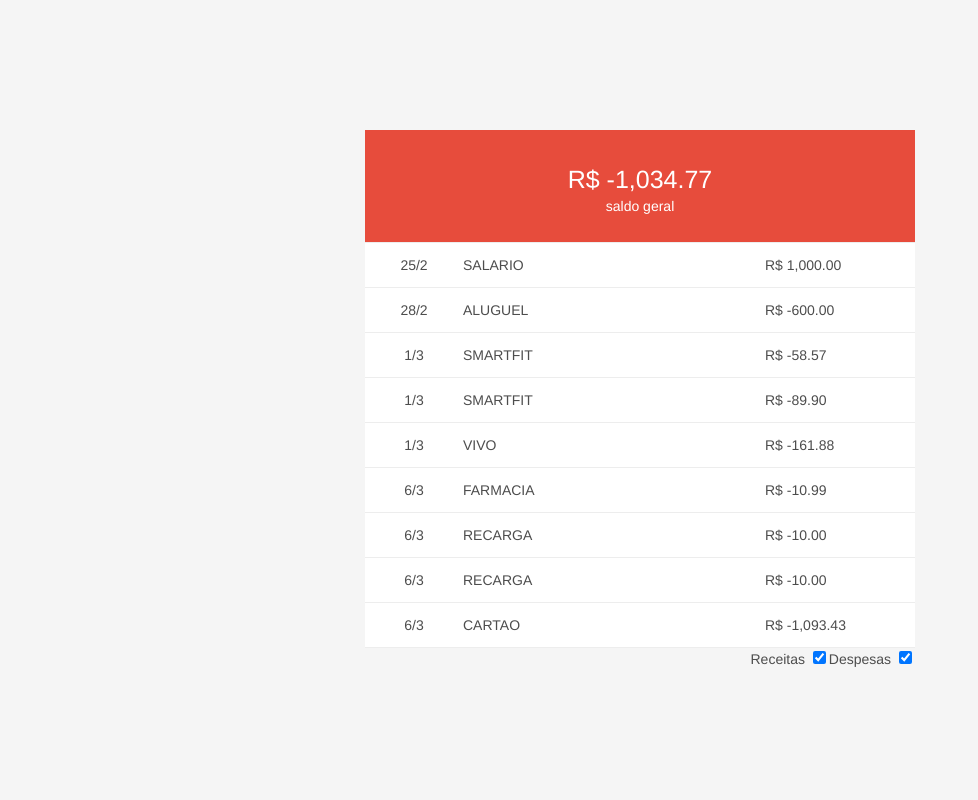
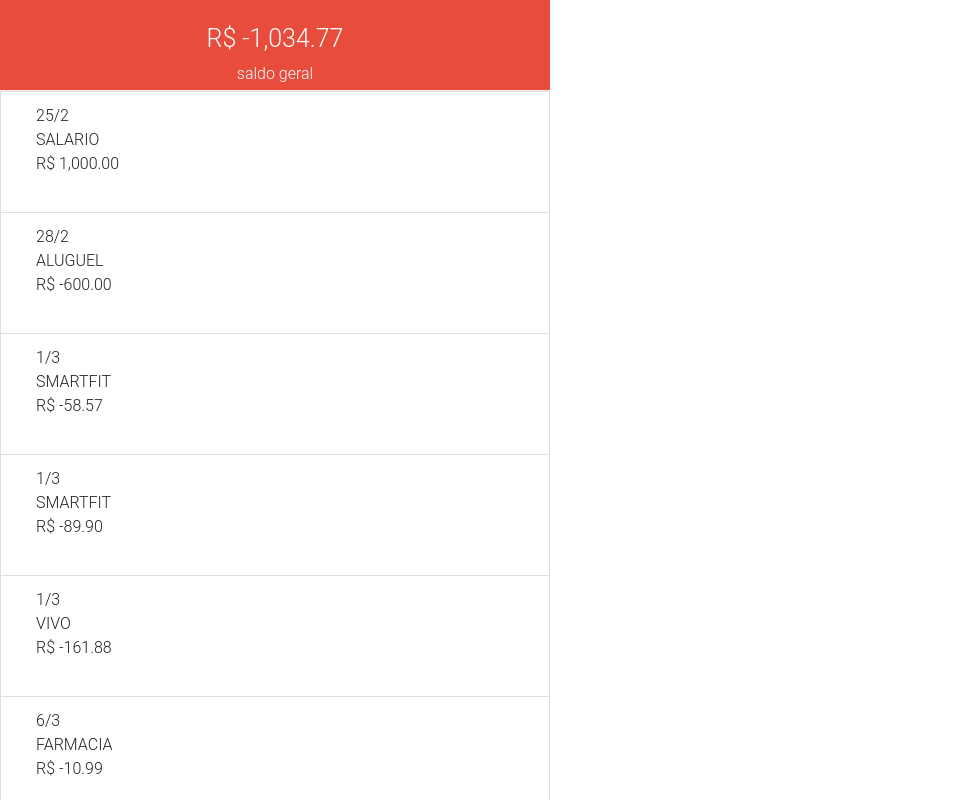
Before and after one commit to jovanepires/killbills, a Vue app: page /#/ in a window 1280 px wide. Shown: the top 800 px of the page, without its empty margins (0-978 px from the left). Built offline with nearby package versions, Linux system fonts and the light colour scheme.

Commit message:
add mdboostrap

```diff
--- a/config/index.js
+++ b/config/index.js
@@ -33,6 +33,6 @@ module.exports = {
     // (https://github.com/webpack/css-loader#sourcemaps)
     // In our experience, they generally work as expected,
     // just be aware of this issue when enabling this option.
-    cssSourceMap: false
+    cssSourceMap: true
   }
 }
--- a/index.html
+++ b/index.html
@@ -3,6 +3,8 @@
   <head>
     <meta charset="utf-8">
     <title>accioweb</title>
+    <meta name="viewport" content="width=device-width, initial-scale=1, shrink-to-fit=no">
+
   </head>
   <body>
     <div id="app"></div>
--- a/package.json
+++ b/package.json
@@ -16,6 +16,7 @@
     "deploy": "npm run build && npm run git-commit && npm run git-push"
   },
   "dependencies": {
+    "mdbootstrap": "^4.3.1",
     "vue": "^2.2.2",
     "vue-router": "^2.2.0"
   },
--- a/src/App.vue
+++ b/src/App.vue
@@ -1,5 +1,5 @@
 <template>
-  <div id="app">
+  <div id="app" class="container-fluid">
     <router-view></router-view>
   </div>
 </template>
@@ -30,7 +30,7 @@ body {
   -webkit-font-smoothing: antialiased;
   -moz-osx-font-smoothing: grayscale;
   color: #2c3e50;*/
-  margin: 130px 0 40px 0;
+  /*margin: 130px 0 40px 0;*/
 }
 
 #app h1 {
--- a/src/components/Bills.vue
+++ b/src/components/Bills.vue
@@ -1,7 +1,7 @@
 <template>
   <section class="main bills">
 
-    <header :class="activeClass">
+    <header :class="activeClass" class="row">
       <div class="header-content">
         <span>{{ total | currency }}</span>
       </div>
@@ -12,15 +12,11 @@
       </div>
     </header>
 
-    <div class="scroll-list">
-      <div class="scroll-list-item" v-for="item in recipes">
-        <div class="scroll-list-item-content">
-          <div class="scroll-list-item-content-inner">
-            <div class="date">{{ item.date | date }}</div>
-            <div class="title">{{ item.title }}</div>
-            <div class="value">{{ item.value | currency }}</div>
-          </div>
-        </div>
+    <div class="scroll-list list-group row">
+      <div class="scroll-list-item list-group-item" v-for="item in recipes">
+        <div class="date col-2">{{ item.date | date }}</div>
+        <div class="title col-6">{{ item.title }}</div>
+        <div class="value col-4">{{ item.value | currency }}</div>
       </div>
     </div>
 
@@ -40,6 +36,9 @@
 <script>
 
 import { getBills } from '../api'
+
+import 'mdbootstrap/css/bootstrap.css'
+import 'mdbootstrap/css/mdb.css'
 
 export default {
   name: 'bills',
@@ -97,8 +96,6 @@ export default {
   .bills header {
     text-align: center;
     color: #fff;
-    padding: 20px 0;
-    margin: 0;
     border-bottom: 1px solid #ededed;
   }
   .bills header.positive {
@@ -108,9 +105,9 @@ export default {
     background: #e74c3c;
   }
   .header-title {
-    margin: 0;
     outline: none;
     position: relative;
+    margin: 0 auto;
   }
   .header-title-inner {
     line-height: 20px;
@@ -121,8 +118,10 @@ export default {
     font-size: 25px;
     padding-top: 20px;
     position: relative;
+    margin: 0 auto;
+    width: 100%;
   }
-  .scroll-list {
+  /*.scroll-list {
     margin: 0;
     padding: 0;
   }
@@ -148,7 +147,6 @@ export default {
     height: 28px;
     margin: -4px 0;
     position: relative;
-    width: 98px;
     align-items: center;
     -webkit-align-items: center;
     display: -webkit-flex;
@@ -162,17 +160,15 @@ export default {
   }
   .scroll-list-item-content-inner .title {
     display: inline-block;
-    width: 294px;
   }
   .scroll-list-item-content-inner .value {
     display: flex;
     margin: 0 24px 0 8px;
     min-width: 0;
-    width: 0;
     word-wrap: break-word;
     -webkit-flex: 1;
     flex: 1;
-  }
+  }*/
   .bills footer {
     text-align: right;
   }
```
Also changed, not shown: 8 other files (tests, documents, lock files or other folders).
